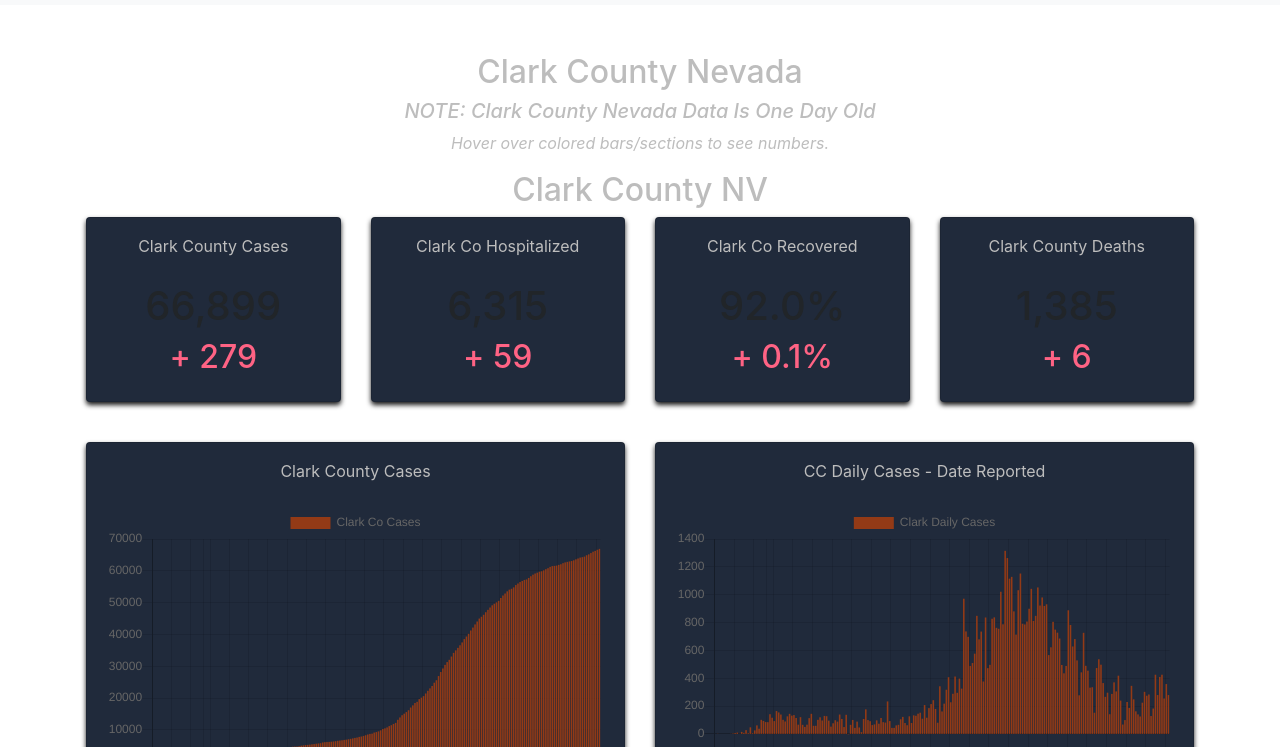
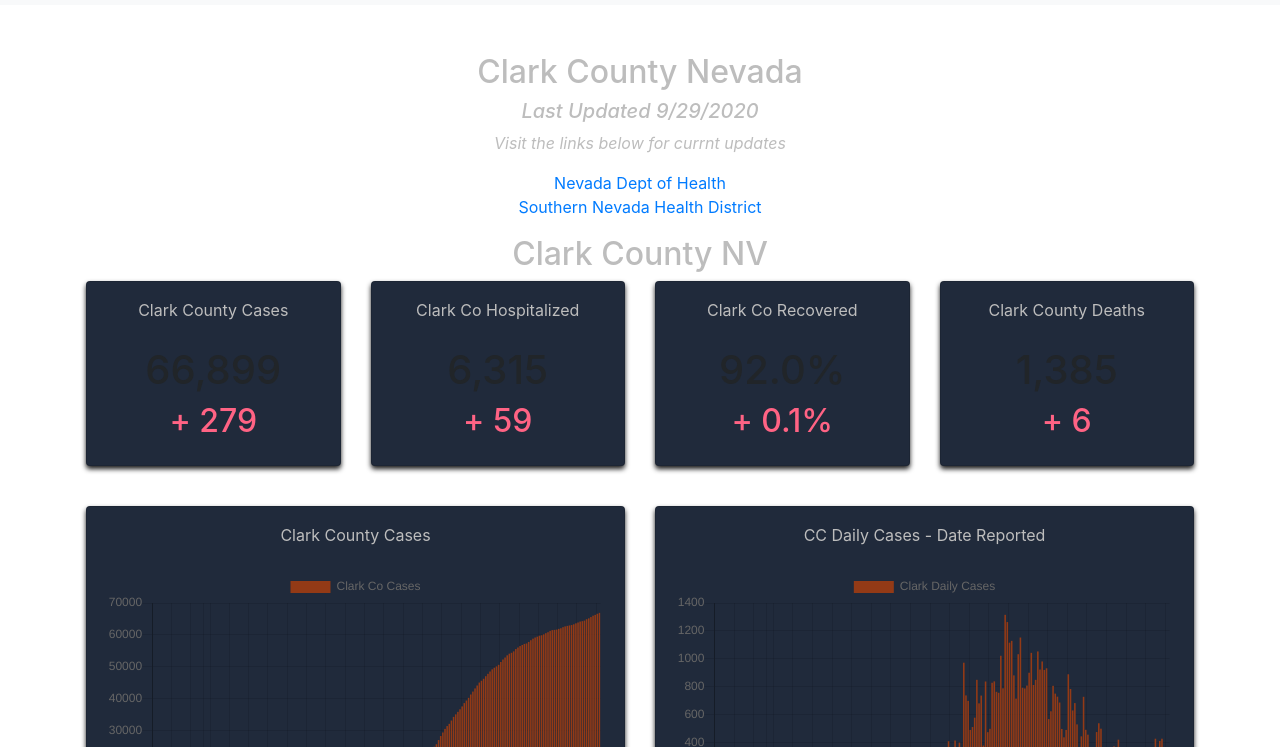
Before and after one commit to roncham/covid19, a Gatsby site: page /clarkcounty in a window 1280 px wide. Shown: the part 53-800 px from the top of the page. Built offline with nearby package versions, Linux system fonts and the light colour scheme; Gatsby itself is replaced by a stand-in of ours.

Commit message:
I am Done

```diff
--- a/src/pages/clarkcounty.js
+++ b/src/pages/clarkcounty.js
@@ -3414,10 +3414,27 @@ class ClarkPage extends Component {
 						<div>
 							<h2 className='is-dark-text-light'>Clark County Nevada</h2>
 							<h5 className='is-dark-text-light'>
-								<em>NOTE: Clark County Nevada Data Is One Day Old</em>
+								<em>Last Updated 9/29/2020</em>
 							</h5>
 							<p className='is-dark-text-light'>
-								<em>Hover over colored bars/sections to see numbers.</em>
+								<em>Visit the links below for currnt updates</em>
+							</p>
+							<p>
+								<a
+									target='_blank'
+									rel='noopener noreferrer'
+									href='https://app.powerbigov.us/view?r=eyJrIjoiMjA2ZThiOWUtM2FlNS00MGY5LWFmYjUtNmQwNTQ3Nzg5N2I2IiwidCI6ImU0YTM0MGU2LWI4OWUtNGU2OC04ZWFhLTE1NDRkMjcwMzk4MCJ9'
+								>
+									Nevada Dept of Health
+								</a>
+								<br />
+								<a
+									target='_blank'
+									rel='noopener noreferrer'
+									href='https://www.southernnevadahealthdistrict.org/coronavirus'
+								>
+									Southern Nevada Health District
+								</a>
 							</p>
 						</div>
 						<div>
```
Also changed, not shown: src/pages/nevada.js (+19 -2 lines).
